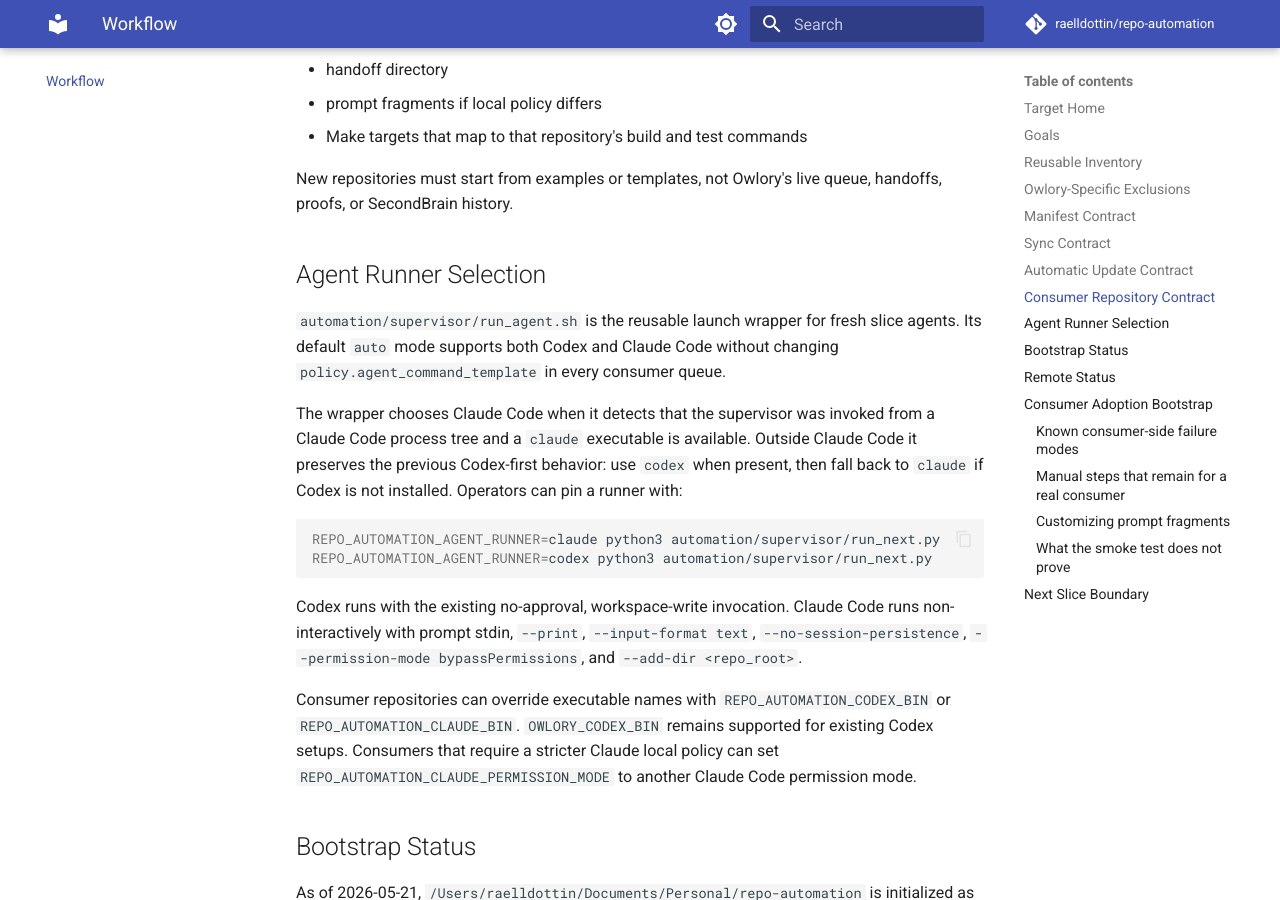
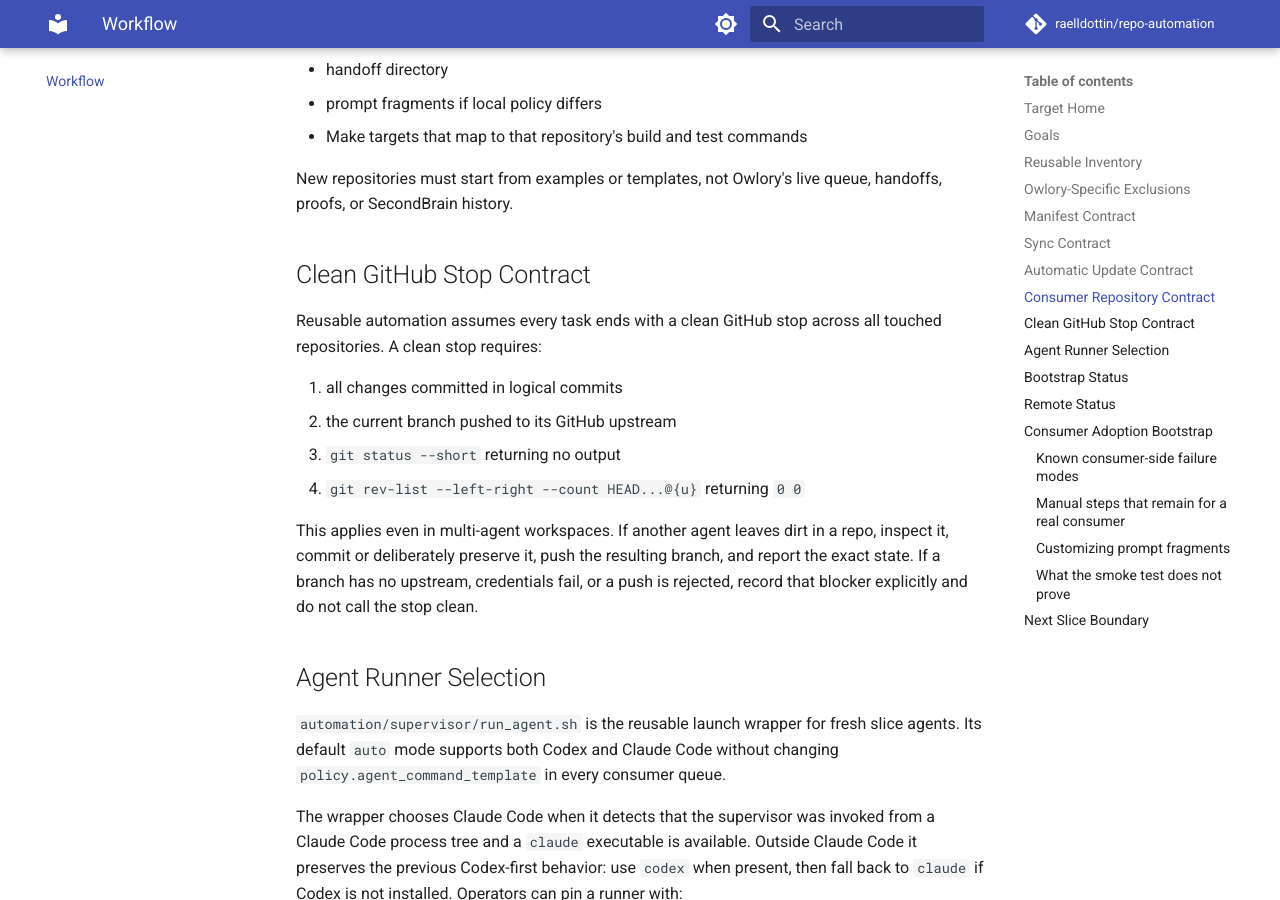
Before and after one commit to raelldottin/repo-automation, an MkDocs documentation site: the page built from docs/workflows/repo-automation.md, in a window 1280 px wide and 900 px high, scrolled down 4138 px. Built offline with MkDocs 1.6.1 and Material for MkDocs 9.7.7, drawn with Linux system fonts in a browser that asks for light colours; comment, search, counter and statistics services are not loaded.

Commit message:
Require pushed clean stops

```diff
--- a/docs/workflows/repo-automation.md
+++ b/docs/workflows/repo-automation.md
@@ -116,6 +116,17 @@ A future repository should consume `repo-automation` as a reusable package or te
 - Make targets that map to that repository's build and test commands
 
 New repositories must start from examples or templates, not Owlory's live queue, handoffs, proofs, or SecondBrain history.
+
+## Clean GitHub Stop Contract
+
+Reusable automation assumes every task ends with a clean GitHub stop across all touched repositories. A clean stop requires:
+
+1. all changes committed in logical commits
+2. the current branch pushed to its GitHub upstream
+3. `git status --short` returning no output
+4. `git rev-list --left-right --count HEAD...@{u}` returning `0 0`
+
+This applies even in multi-agent workspaces. If another agent leaves dirt in a repo, inspect it, commit or deliberately preserve it, push the resulting branch, and report the exact state. If a branch has no upstream, credentials fail, or a push is rejected, record that blocker explicitly and do not call the stop clean.
 
 ## Agent Runner Selection
 
```
Also changed, not shown: README.md (+2 -2 lines), automation/README.md (+12 -1 lines), automation/prompts/base.md (+6 -0 lines).
